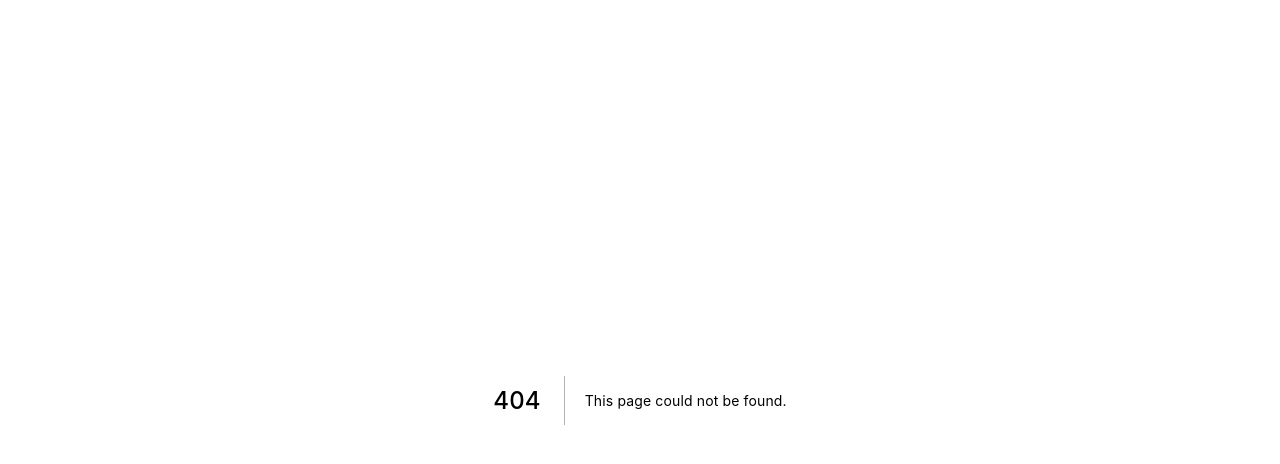
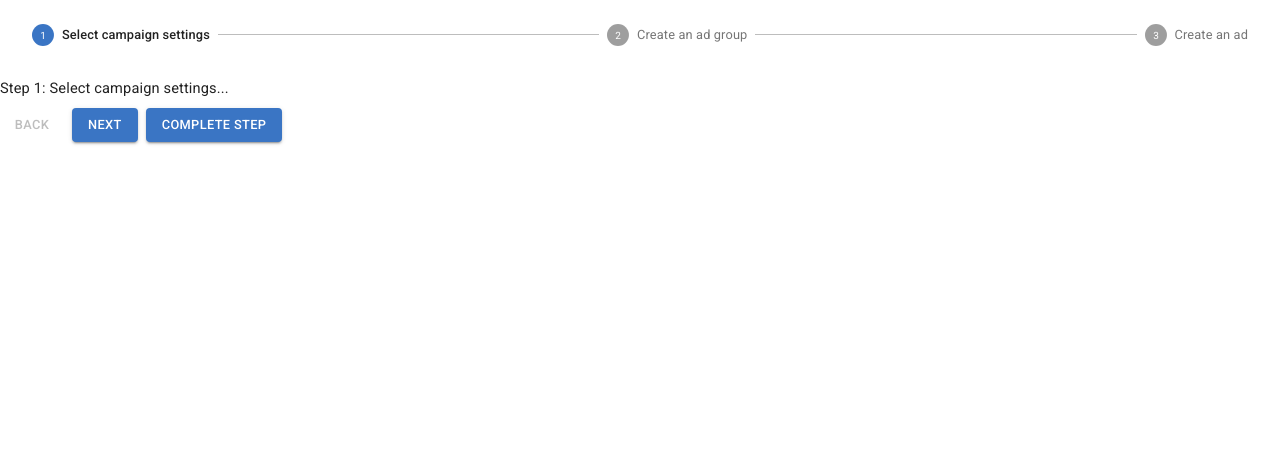
Before and after one commit to dmijatovic/next-mui-ts, a Next.js app: page /stepper in a window 1280 px wide. Before the commit this address had no page. Shown: the top 464 px of the page. Built offline with nearby package versions, Linux system fonts and the light colour scheme.

Commit message:
featL non-linear stepper

```diff
--- /dev/null
+++ b/pages/stepper.tsx
@@ -0,0 +1,146 @@
+import React from 'react';
+import { makeStyles, Theme, createStyles } from '@material-ui/core/styles';
+import Stepper from '@material-ui/core/Stepper';
+import Step from '@material-ui/core/Step';
+import StepButton from '@material-ui/core/StepButton';
+import Button from '@material-ui/core/Button';
+import Typography from '@material-ui/core/Typography';
+
+const useStyles = makeStyles((theme: Theme) =>
+  createStyles({
+    root: {
+      width: '100%',
+    },
+    button: {
+      marginRight: theme.spacing(1),
+    },
+    completed: {
+      display: 'inline-block',
+    },
+    instructions: {
+      marginTop: theme.spacing(1),
+      marginBottom: theme.spacing(1),
+    },
+  }),
+);
+
+function getSteps() {
+  return ['Select campaign settings', 'Create an ad group', 'Create an ad'];
+}
+
+function getStepContent(step: number) {
+  switch (step) {
+    case 0:
+      return 'Step 1: Select campaign settings...';
+    case 1:
+      return 'Step 2: What is an ad group anyways?';
+    case 2:
+      return 'Step 3: This is the bit I really care about!';
+    default:
+      return 'Unknown step';
+  }
+}
+
+export default function HorizontalNonLinearStepper() {
+  const classes = useStyles();
+  const [activeStep, setActiveStep] = React.useState(0);
+  const [completed, setCompleted] = React.useState<{ [k: number]: boolean }>({});
+  const steps = getSteps();
+
+  const totalSteps = () => {
+    return steps.length;
+  };
+
+  const completedSteps = () => {
+    return Object.keys(completed).length;
+  };
+
+  const isLastStep = () => {
+    return activeStep === totalSteps() - 1;
+  };
+
+  const allStepsCompleted = () => {
+    return completedSteps() === totalSteps();
+  };
+
+  const handleNext = () => {
+    const newActiveStep =
+      isLastStep() && !allStepsCompleted()
+        ? // It's the last step, but not all steps have been completed,
+          // find the first step that has been completed
+          steps.findIndex((step, i) => !(i in completed))
+        : activeStep + 1;
+    setActiveStep(newActiveStep);
+  };
+
+  const handleBack = () => {
+    setActiveStep((prevActiveStep) => prevActiveStep - 1);
+  };
+
+  const handleStep = (step: number) => () => {
+    setActiveStep(step);
+  };
+
+  const handleComplete = () => {
+    const newCompleted = completed;
+    newCompleted[activeStep] = true;
+    setCompleted(newCompleted);
+    handleNext();
+  };
+
+  const handleReset = () => {
+    setActiveStep(0);
+    setCompleted({});
+  };
+
+  return (
+    <div className={classes.root}>
+      <Stepper nonLinear activeStep={activeStep}>
+        {steps.map((label, index) => (
+          <Step key={label}>
+            <StepButton onClick={handleStep(index)} completed={completed[index]}>
+              {label}
+            </StepButton>
+          </Step>
+        ))}
+      </Stepper>
+      <div>
+        {allStepsCompleted() ? (
+          <div>
+            <Typography className={classes.instructions}>
+              All steps completed - you&apos;re finished
+            </Typography>
+            <Button onClick={handleReset}>Reset</Button>
+          </div>
+        ) : (
+          <div>
+            <Typography className={classes.instructions}>{getStepContent(activeStep)}</Typography>
+            <div>
+              <Button disabled={activeStep === 0} onClick={handleBack} className={classes.button}>
+                Back
+              </Button>
+              <Button
+                variant="contained"
+                color="primary"
+                onClick={handleNext}
+                className={classes.button}
+              >
+                Next
+              </Button>
+              {activeStep !== steps.length &&
+                (completed[activeStep] ? (
+                  <Typography variant="caption" className={classes.completed}>
+                    Step {activeStep + 1} already completed
+                  </Typography>
+                ) : (
+                  <Button variant="contained" color="primary" onClick={handleComplete}>
+                    {completedSteps() === totalSteps() - 1 ? 'Finish' : 'Complete Step'}
+                  </Button>
+                ))}
+            </div>
+          </div>
+        )}
+      </div>
+    </div>
+  );
+}
```
